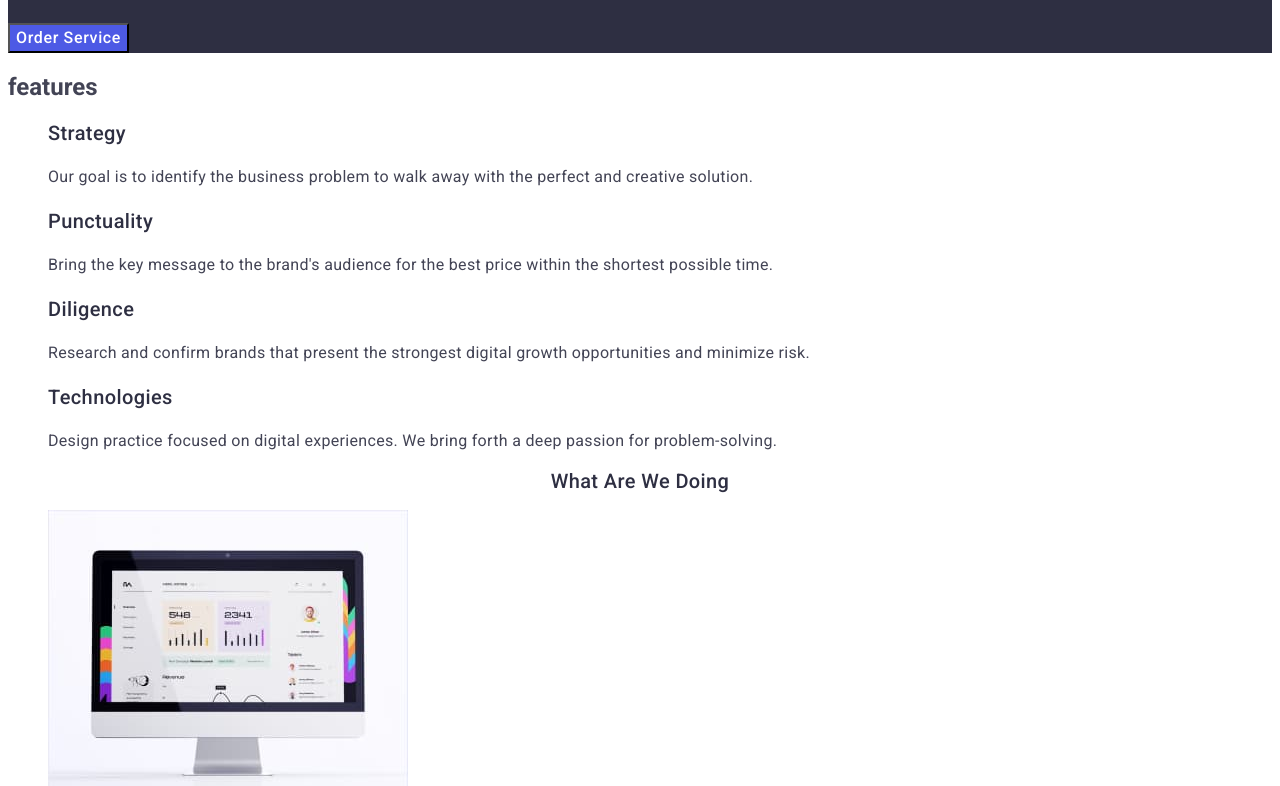
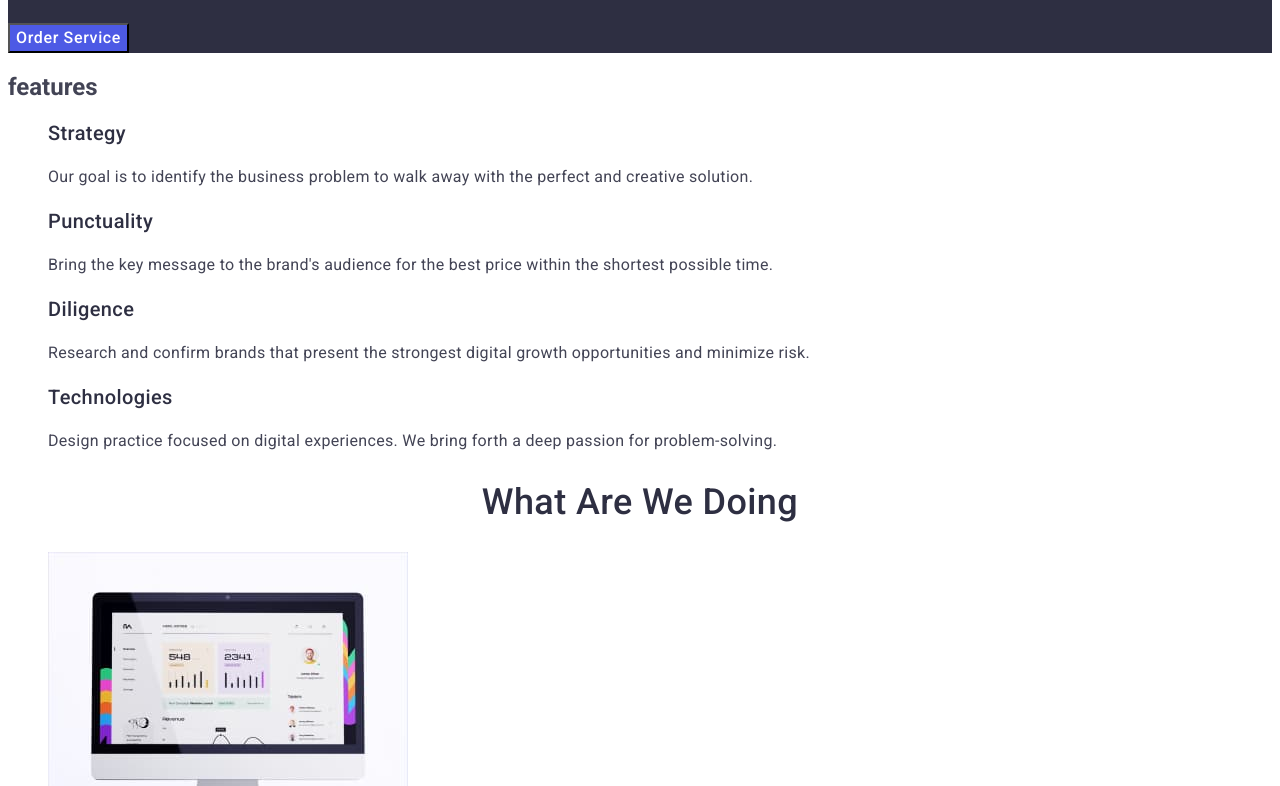
Before and after one commit to SerhiiMW/goit-markup-hw-02, a plain HTML site: page index.html in a window 1280 px wide. Shown: the part 314-1100 px from the top of the page. Drawn offline with Linux system fonts and the light colour scheme.

Commit message:
portfolio v9

```diff
--- a/css/styles.css
+++ b/css/styles.css
@@ -107,7 +107,7 @@ ul {
   color: var(--navyblue);
   text-align: center;
   font-size: 36px;
-  font-weight: var(--weight700);
+  font-weight: var(--weight500);
   line-height: 1.11;
   letter-spacing: 0.4px;
   text-transform: capitalize;
@@ -164,8 +164,3 @@ ul {
   color: #ffffff;
   background: var(--ocean);
 }
-.title-make {
-  font-weight: var(--weight500);
-  font-size: 20px;
-  line-height: 1.2;
-}
```
Also changed, not shown: portfolio.html (+1 -1 lines).
